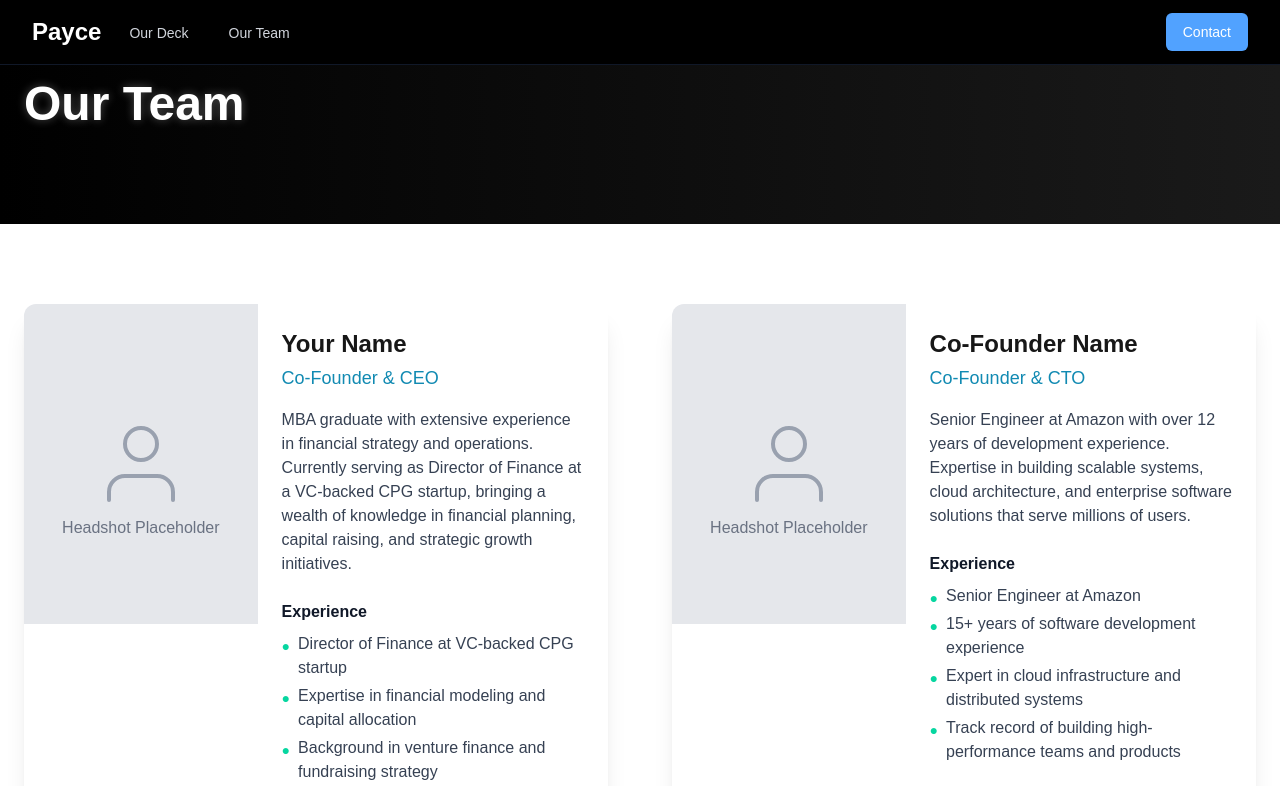
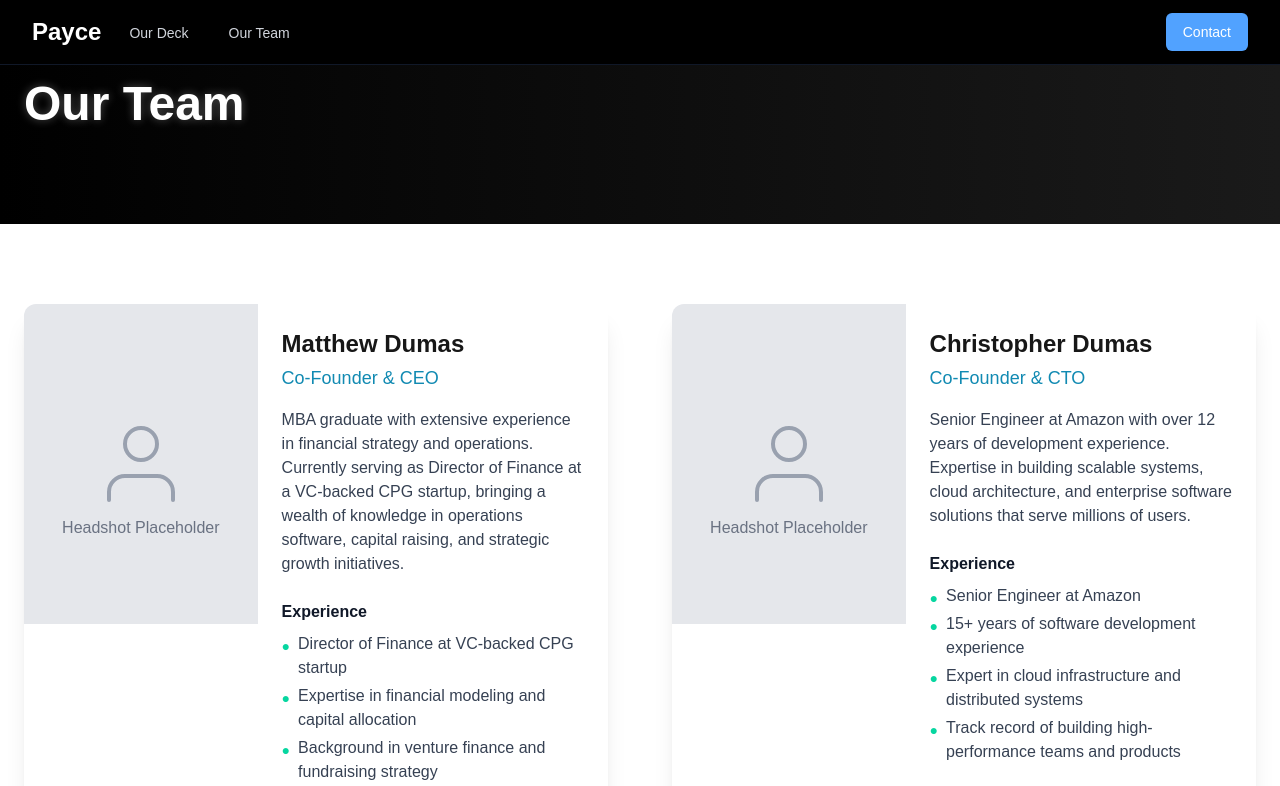
Before and after one commit to dattmumas/landing_clone, a Next.js app in the folder landing_app/: page /our-team in a window 1280 px wide. Shown: the top 786 px of the page. Built offline with nearby package versions, Linux system fonts and the light colour scheme.

Commit message:
names on team page

```diff
--- a/landing_app/src/app/our-team/page.tsx
+++ b/landing_app/src/app/our-team/page.tsx
@@ -7,9 +7,9 @@ import NavBar from "../components/nav_bar/nav_bar";
 // Team member data
 const teamData = [
   {
-    name: "Your Name",
+    name: "Matthew Dumas",
     role: "Co-Founder & CEO",
-    bio: "MBA graduate with extensive experience in financial strategy and operations. Currently serving as Director of Finance at a VC-backed CPG startup, bringing a wealth of knowledge in financial planning, capital raising, and strategic growth initiatives.",
+    bio: "MBA graduate with extensive experience in financial strategy and operations. Currently serving as Director of Finance at a VC-backed CPG startup, bringing a wealth of knowledge in operations software, capital raising, and strategic growth initiatives.",
     experience: [
       "Director of Finance at VC-backed CPG startup",
       "Expertise in financial modeling and capital allocation",
@@ -18,7 +18,7 @@ const teamData = [
     linkedin: "https://linkedin.com/in/yourprofile",
   },
   {
-    name: "Co-Founder Name",
+    name: "Christopher Dumas",
     role: "Co-Founder & CTO",
     bio: "Senior Engineer at Amazon with over 12 years of development experience. Expertise in building scalable systems, cloud architecture, and enterprise software solutions that serve millions of users.",
     experience: [
```
